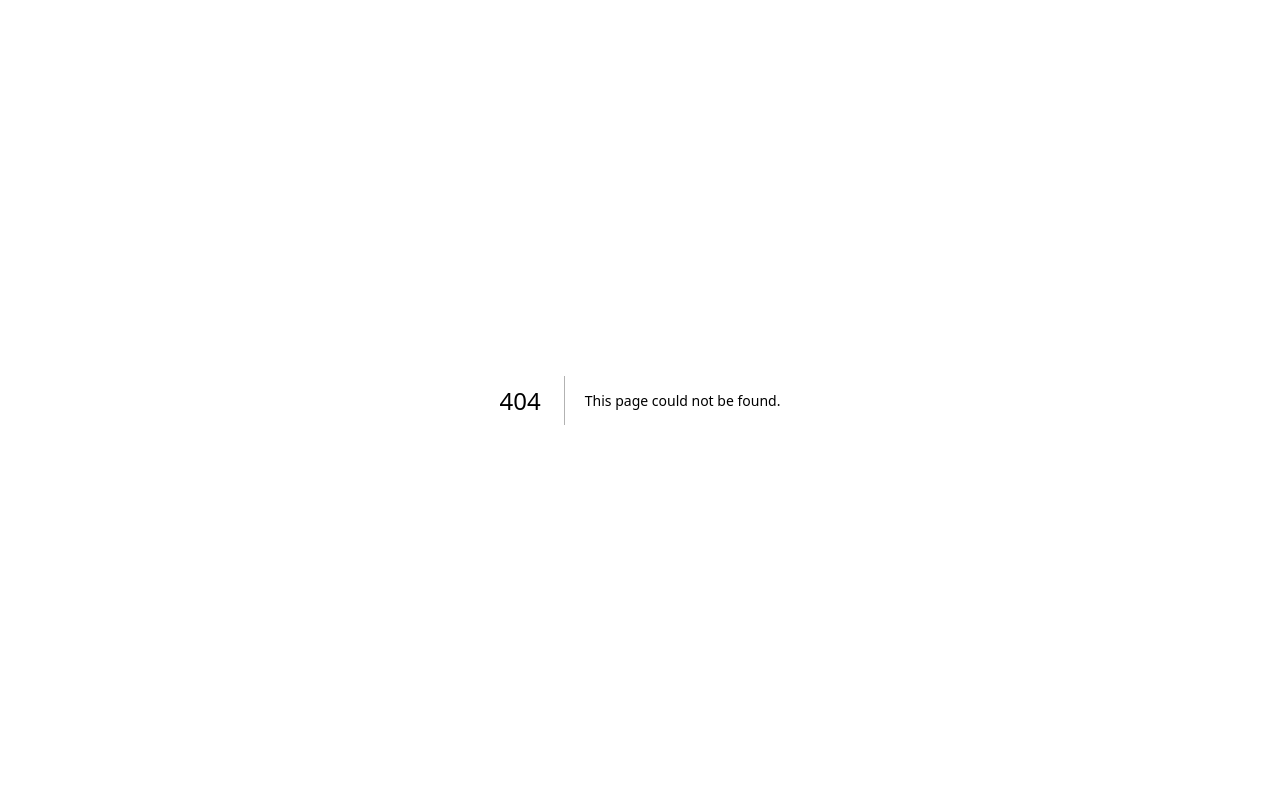
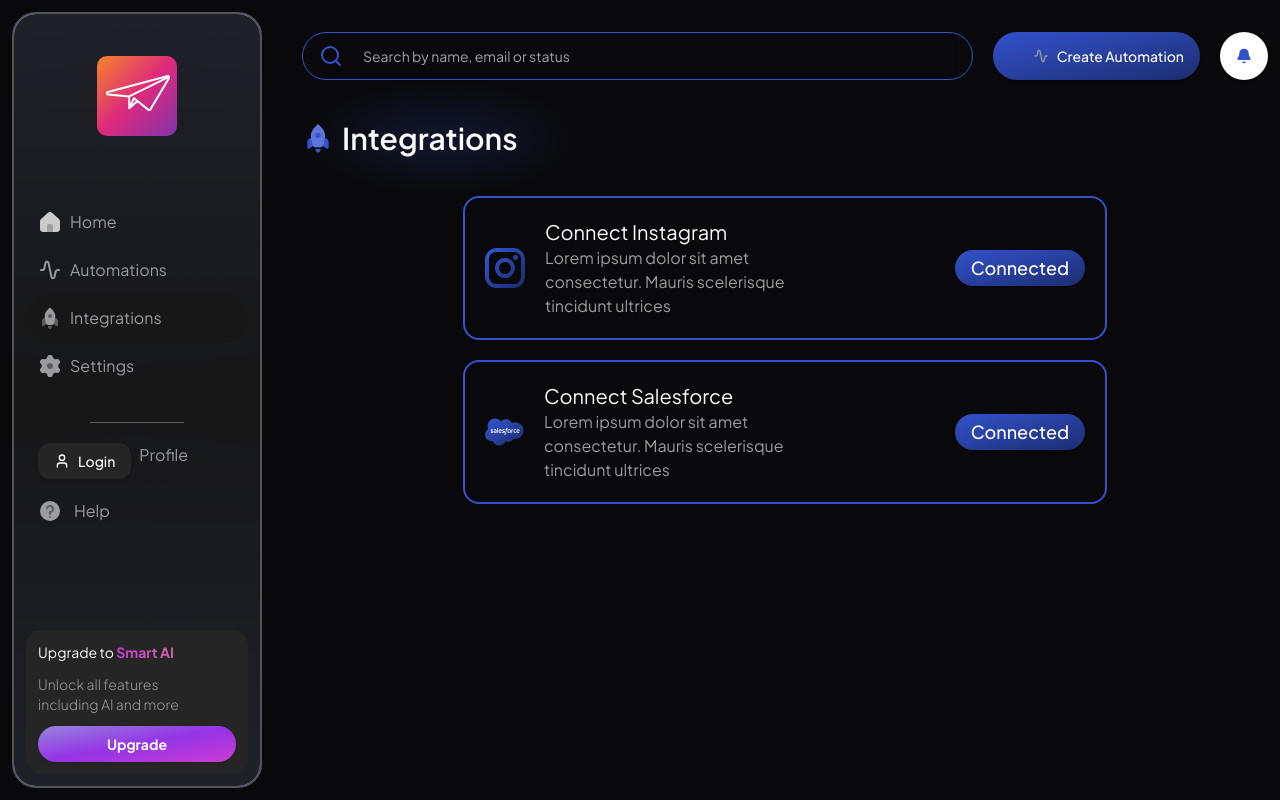
Before and after one commit to mugon-jeong/insta-dm-auto, a Next.js app: page /dashboard/1/integrations in a window 1280 px wide. Before the commit this address had no page. Built offline with nearby package versions, Linux system fonts and the light colour scheme; no server answers.

Commit message:
add integrations ui

```diff
--- /dev/null
+++ b/src/app/(protected)/dashboard/[slug]/integrations/_components/integration-card/index.tsx
@@ -0,0 +1,39 @@
+import React from 'react'
+import { Button } from '@/components/ui/button'
+
+type Props = {
+  title: string
+  description: string
+  icon: React.ReactNode
+  strategy: 'INSTAGRAM' | 'CRM'
+}
+const IntegrationCard = ({ strategy, icon, description, title }: Props) => {
+  return (
+    <div
+      className={
+        'border-2 border-[#3352CC] rounded-2xl gap-x-5 p-5 flex items-center justify-between'
+      }
+    >
+      {icon}
+      <div className={'flex flex-col flex-1'}>
+        <h3 className={'text-xl'}>{title}</h3>
+        <p
+          className={
+            'text-[#9D9D9D] text-base w-full md:w-10/12 xl:w-8/12 2xl:w-6/12'
+          }
+        >
+          {description}
+        </p>
+      </div>
+      <Button
+        className={
+          'bg-gradient-to-br text-white rounded-full text-lg from-[#3352CC] font-medium to-[#1C2D70] hover:opacity-70 transition duration-100'
+        }
+      >
+        Connected
+      </Button>
+    </div>
+  )
+}
+
+export default IntegrationCard
--- /dev/null
+++ b/src/app/(protected)/dashboard/[slug]/integrations/page.tsx
@@ -0,0 +1,17 @@
+import React from 'react'
+import { INTEGRATION_CARDS } from '@/constants/integrations'
+import IntegrationCard from '@/app/(protected)/dashboard/[slug]/integrations/_components/integration-card'
+
+const Page = () => {
+  return (
+    <div className={'flex justify-center'}>
+      <div className={'flex flex-col w-fill lg:w-8/12 gap-y-5'}>
+        {INTEGRATION_CARDS.map((card, key) => (
+          <IntegrationCard key={key} {...card} />
+        ))}
+      </div>
+    </div>
+  )
+}
+
+export default Page
--- /dev/null
+++ b/src/constants/integrations.tsx
@@ -0,0 +1,26 @@
+import { InstagramDuoToneBlue, SalesForceDuoToneBlue } from '@/icons'
+import React from 'react'
+
+type Props = {
+  title: string
+  icon: React.ReactNode
+  description: string
+  strategy: 'INSTAGRAM' | 'CRM'
+}
+
+export const INTEGRATION_CARDS: Props[] = [
+  {
+    title: 'Connect Instagram',
+    description:
+      'Lorem ipsum dolor sit amet consectetur. Mauris scelerisque tincidunt ultrices',
+    icon: <InstagramDuoToneBlue />,
+    strategy: 'INSTAGRAM',
+  },
+  {
+    title: 'Connect Salesforce',
+    description:
+      'Lorem ipsum dolor sit amet consectetur. Mauris scelerisque tincidunt ultrices',
+    icon: <SalesForceDuoToneBlue />,
+    strategy: 'CRM',
+  },
+]
```
